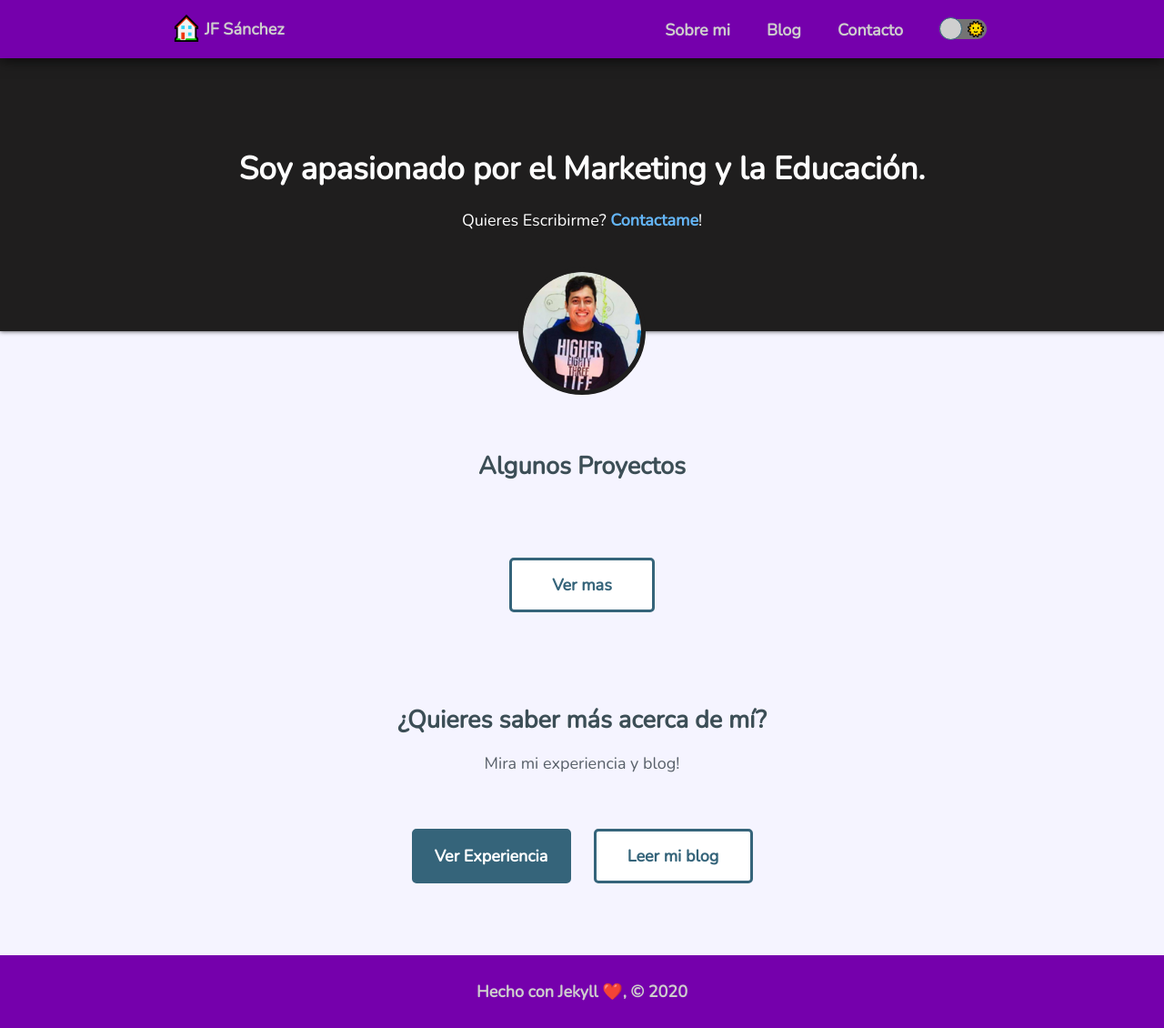
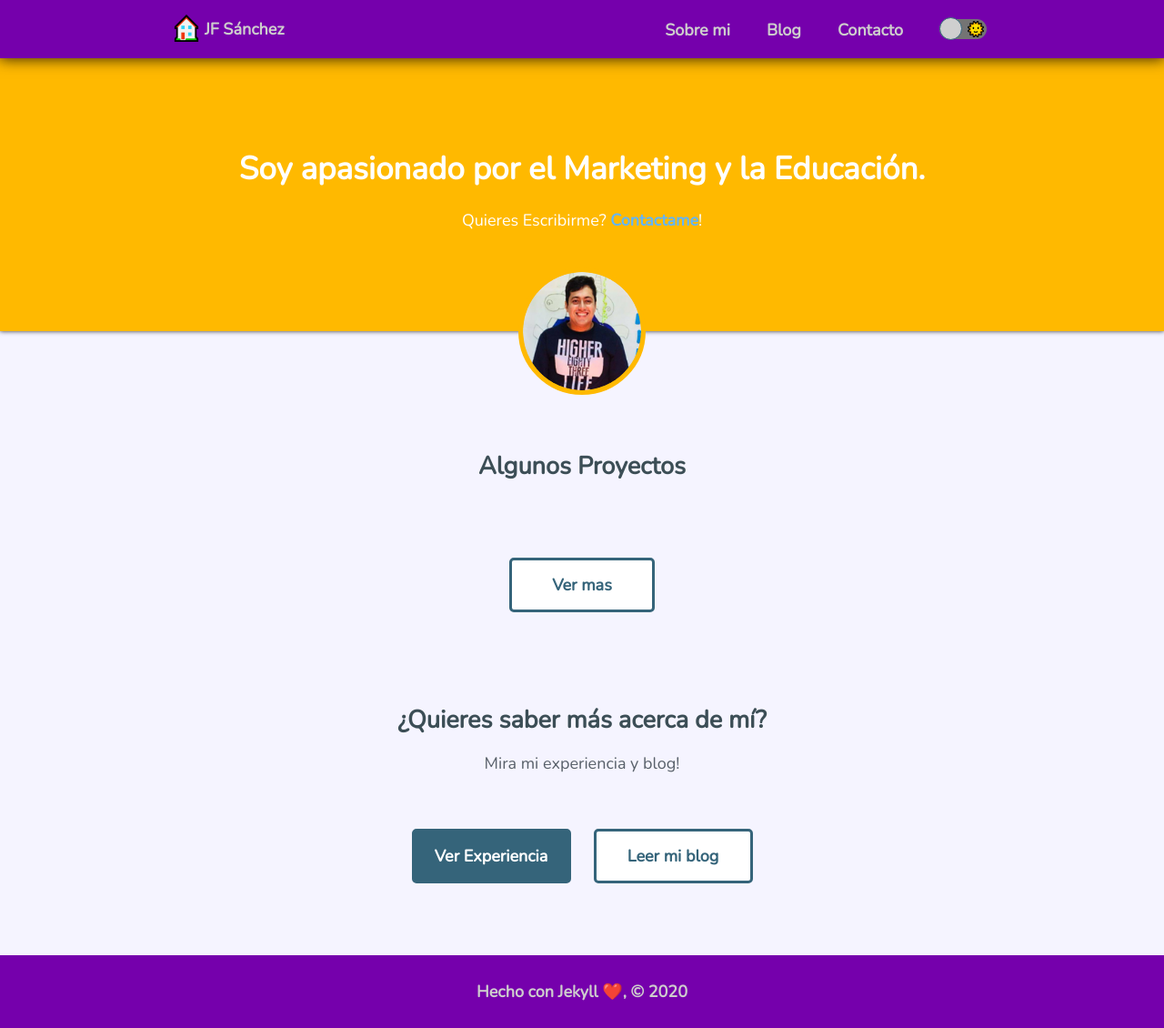
Before and after one commit to jfsanc/jfsanchez, a Jekyll site: the page built from _pages/index.md, in a window 1280 px wide and 1130 px high. Shown: the whole window at 91% size. Built offline with Jekyll 4.4.1, drawn with Linux system fonts in a browser that asks for light colours.

Commit message:
Update themes.scss

```diff
--- a/_sass/general/themes.scss
+++ b/_sass/general/themes.scss
@@ -4,7 +4,7 @@
 html.light {
     --main-bg-color: #f5f4ff;
     --nav-bg-color: #7500ac;
-    --hero-bg-color: #1f1e1e;
+    --hero-bg-color: #ffb900;
     --selection-bg-color: rgba(218, 227, 231, 0.8);
 
     --text-color-normal: #{$denim};
```
